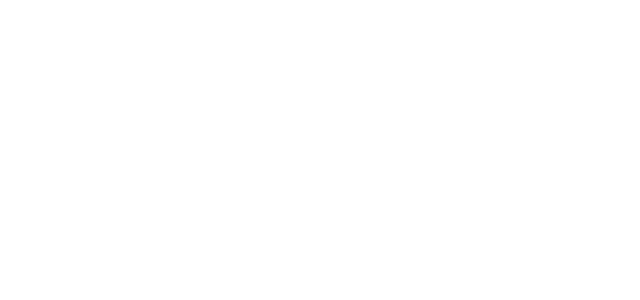
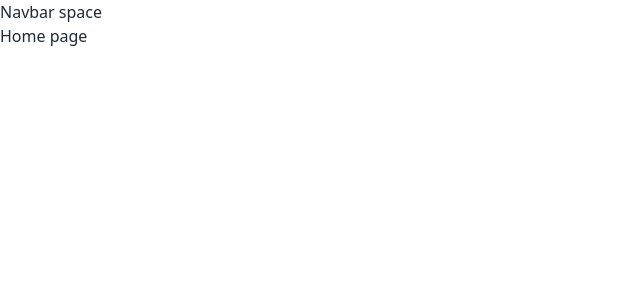
Before and after one commit to kaiser82/learning-tech-client, a React (Create React App) app: page / in a window 1280 px wide. Shown: the top 300 px of the page, without its empty margins (0-640 px from the left). Built offline with nearby package versions, Linux system fonts and the light colour scheme.

Commit message:
router sertup

```diff
--- a/package.json
+++ b/package.json
@@ -10,6 +10,7 @@
     "firebase": "^9.12.1",
     "react": "^18.2.0",
     "react-dom": "^18.2.0",
+    "react-hot-toast": "^2.4.0",
     "react-router-dom": "^6.4.2",
     "react-scripts": "5.0.1",
     "web-vitals": "^2.1.4"
--- a/src/App.js
+++ b/src/App.js
@@ -1,9 +1,13 @@
+import { Toaster } from 'react-hot-toast';
+import { RouterProvider } from 'react-router-dom';
 import './App.css';
+import { routes } from './Routes/Routes'
 
 function App() {
   return (
-    <div className="App">
-
+    <div >
+      <RouterProvider router={routes}></RouterProvider>
+      <Toaster></Toaster>
     </div>
   );
 }
--- a/src/Layouts/Main.js
+++ b/src/Layouts/Main.js
@@ -1,9 +1,12 @@
 import React from 'react';
+import { Outlet } from 'react-router-dom';
+import Header from '../components/Header/Header';
 
 const Main = () => {
     return (
         <div>
-
+            <Header></Header>
+            <Outlet></Outlet>
         </div>
     );
 };
```
Also changed, not shown: src/Routes/Routes.js (+42 -0 lines), 1 other file (tests, documents, lock files or other folders).
